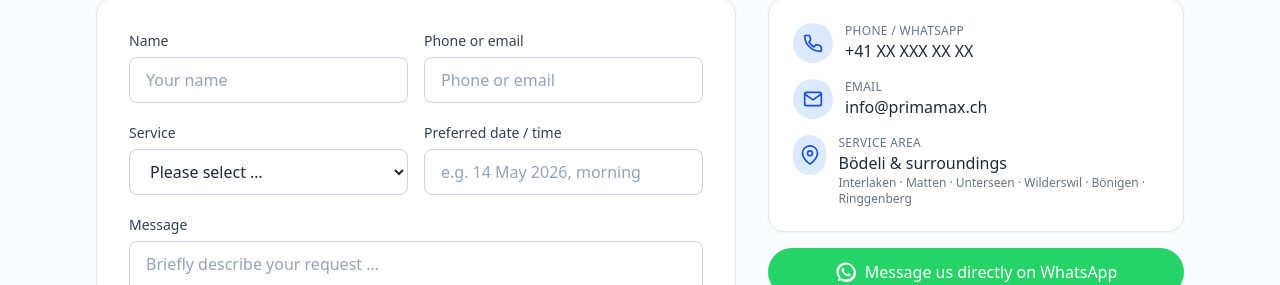
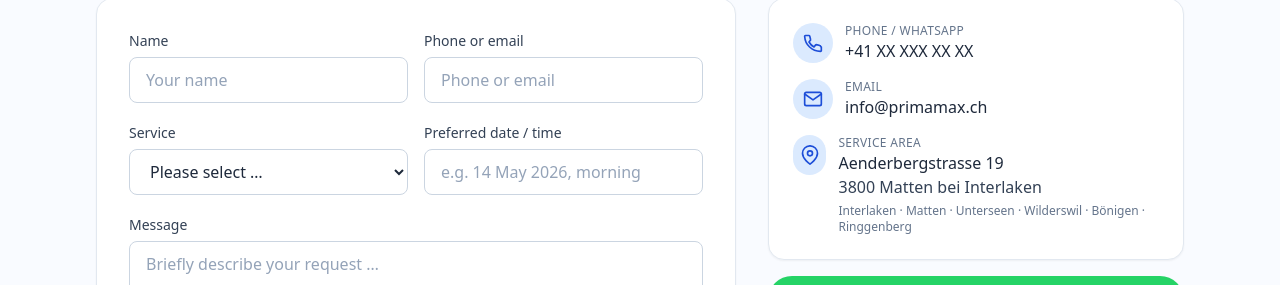
Before and after one commit to weiberem/PrimaMax, a Next.js app: page / in a window 1280 px wide. Shown: the part 3399-3684 px from the top of the page. Built offline with nearby package versions, Linux system fonts and the light colour scheme.

Commit message:
Set business address to Aenderbergstrasse 19, 3800 Matten bei Interlaken

```diff
--- a/app/components/Contact.tsx
+++ b/app/components/Contact.tsx
@@ -200,9 +200,12 @@ export default function Contact() {
                     {t.contact.regionLabel}
                   </div>
                   <div className="text-slate-800 font-medium">
-                    {t.contact.regionValue}
+                    Aenderbergstrasse 19
                   </div>
-                  <div className="text-xs text-slate-500">{t.contact.regionList}</div>
+                  <div className="text-slate-700">
+                    3800 Matten bei Interlaken
+                  </div>
+                  <div className="mt-1 text-xs text-slate-500">{t.contact.regionList}</div>
                 </div>
               </div>
             </div>
@@ -223,7 +226,7 @@ export default function Contact() {
                   </span>
                 </div>
                 <a
-                  href="https://www.google.com/maps/place/Interlaken,+Switzerland"
+                  href="https://www.google.com/maps/search/?api=1&query=Aenderbergstrasse+19,+3800+Matten+bei+Interlaken"
                   target="_blank"
                   rel="noopener noreferrer"
                   className="text-xs font-medium text-primary-700 hover:underline"
@@ -233,7 +236,7 @@ export default function Contact() {
               </div>
               <iframe
                 title={t.contact.mapTitle}
-                src="https://www.google.com/maps?q=Interlaken+B%C3%B6deli+Switzerland&z=12&output=embed"
+                src="https://www.google.com/maps?q=Aenderbergstrasse+19,+3800+Matten+bei+Interlaken&z=15&output=embed"
                 className="aspect-[4/3] w-full border-0"
                 loading="lazy"
                 referrerPolicy="no-referrer-when-downgrade"
--- a/app/components/Footer.tsx
+++ b/app/components/Footer.tsx
@@ -62,7 +62,8 @@ export default function Footer() {
           {/* TODO: Replace with real Impressum / legal information */}
           <div className="mt-3 text-sm text-primary-100/85 leading-relaxed">
             PrimaMax<br />
-            Bödeli, Schweiz<br />
+            Aenderbergstrasse 19<br />
+            3800 Matten bei Interlaken<br />
             E-Mail: info@primamax.ch<br />
             <span className="text-primary-200/70">{t.footer.legalText}</span>
           </div>
```
